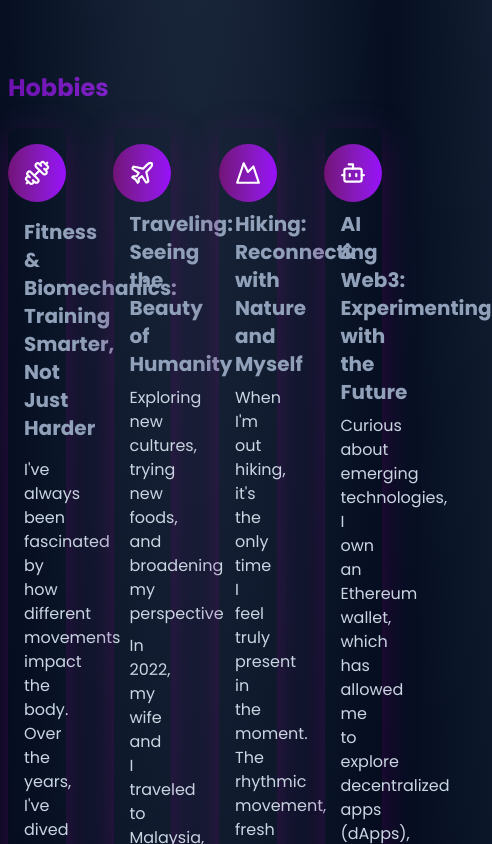
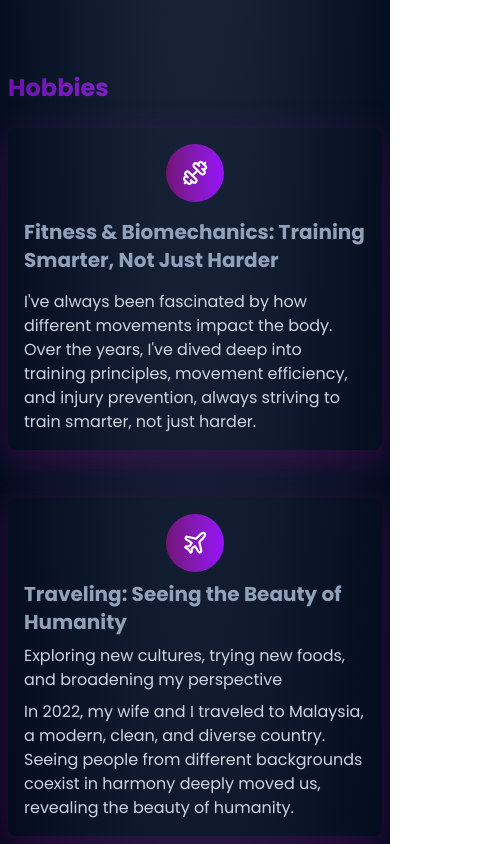
Before and after one commit to o6ris/portfolio, a Next.js app: page / in a window 390 px wide. Shown: the part 4580-5424 px from the top of the page, 492 px wide, since content can reach past the window. Built offline with nearby package versions, Linux system fonts and the light colour scheme; no server answers.

Commit message:
feat(hobbies): handle responsive hobbies section

```diff
--- a/components/Hobbies/Hobbies.tsx
+++ b/components/Hobbies/Hobbies.tsx
@@ -5,7 +5,7 @@
 
 function Hobbies() {
   return (
-    <section className="grid grid-cols-4 gap-12">
+    <section className="grid gap-12 md:grid-cols-2 xl:grid-cols-3">
       <motion.article
         initial="hidden"
         whileInView="visible"
```
